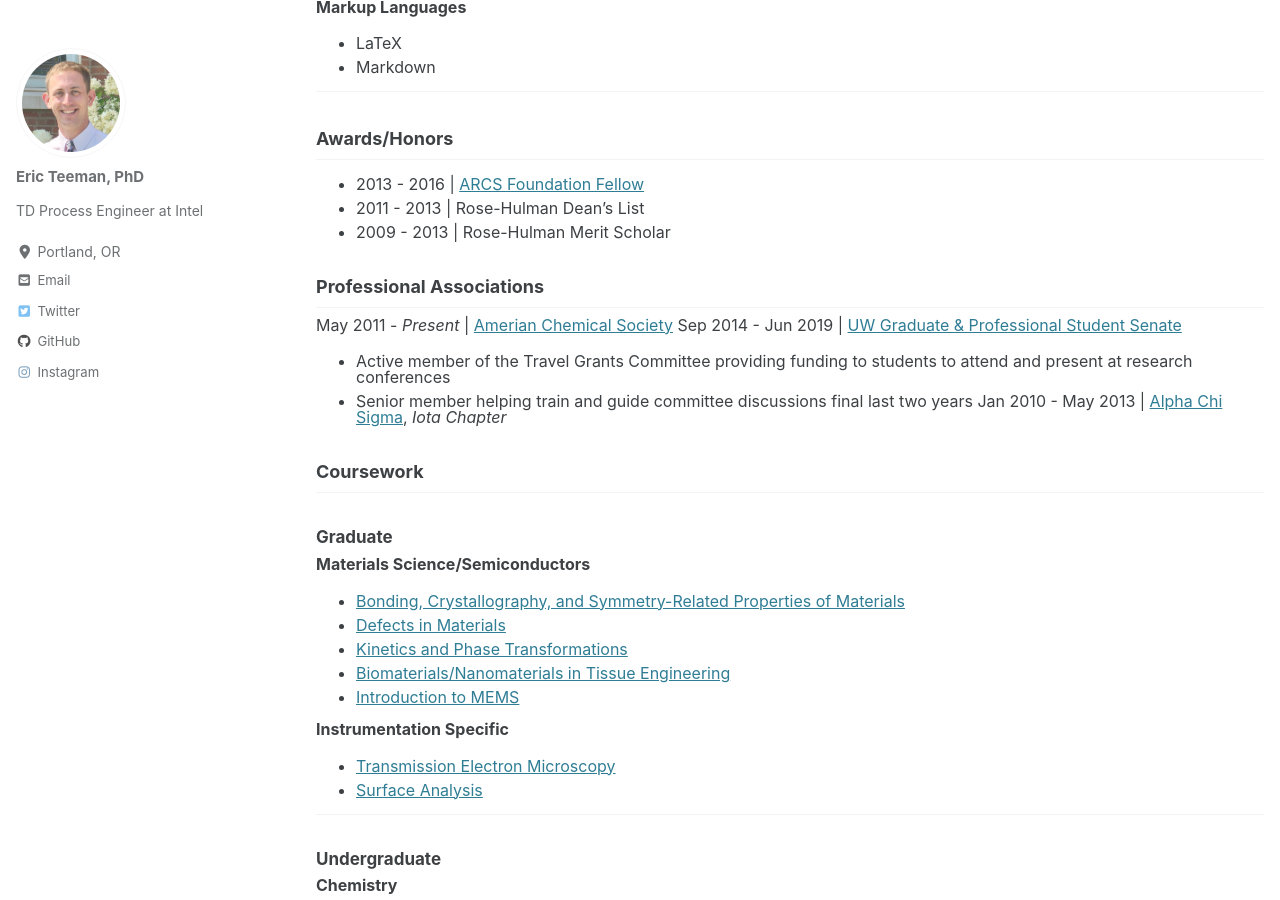
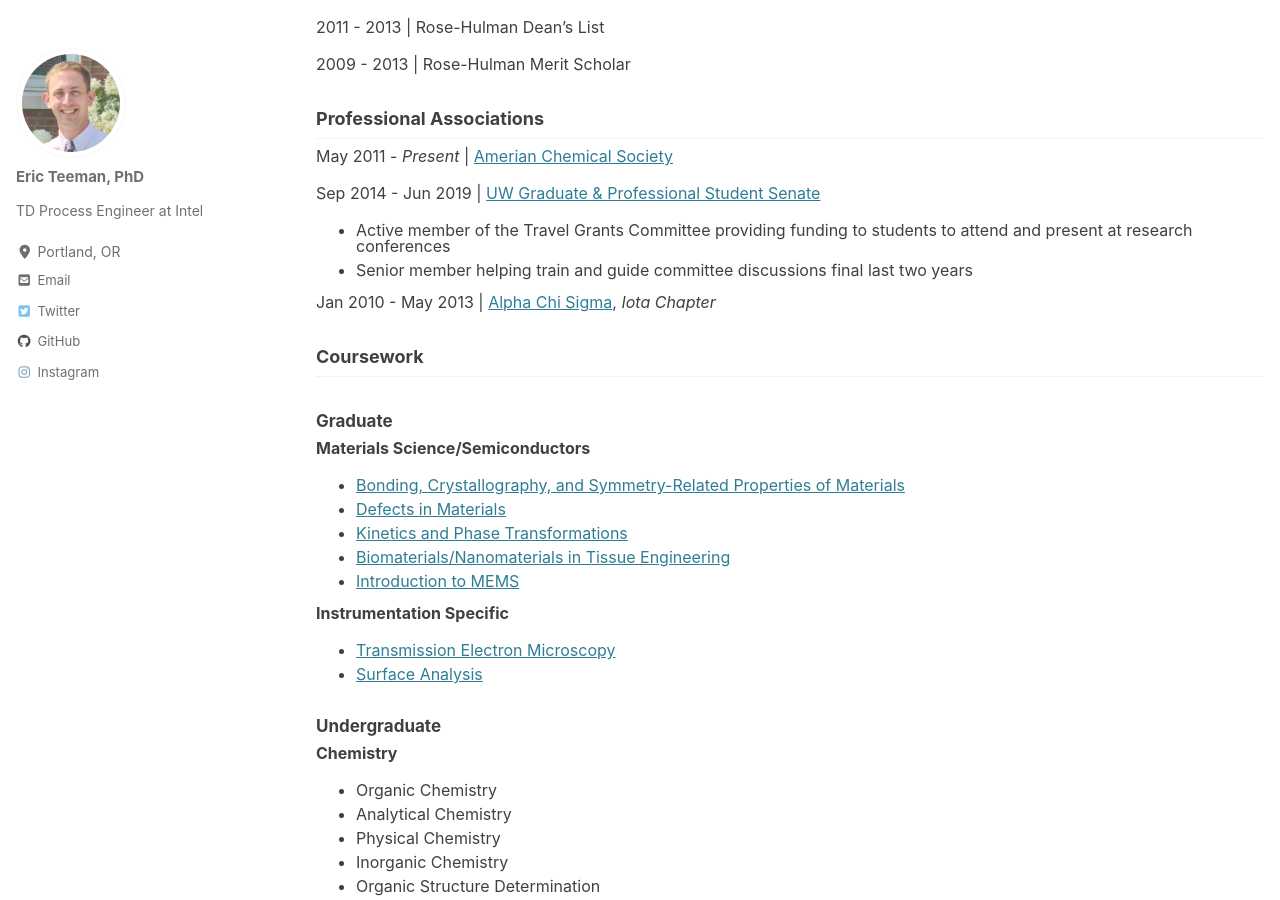
Before and after one commit to ericteeman/ericteeman.github.io, a Jekyll site: the page built from _pages/cv.md, in a window 1280 px wide and 900 px high, scrolled down 3326 px. Built offline with Jekyll 4.4.1, drawn with Linux system fonts in a browser that asks for light colours; cached includes are drawn as plain includes; nearby versions of some CDN libraries.

Commit message:
Update cv.md

```diff
--- a/_pages/cv.md
+++ b/_pages/cv.md
@@ -12,8 +12,6 @@ classes: wide
 
 Sep 2019 - *Present* \| [Intel](http://intel.com), Hillsboro, OR
 
----
-
 **Cell Engineering Intern**
 
 Jun 2013 - Aug 2013 \| [EnerDel](http://enerdel.com), Indianapolis, IN
@@ -21,16 +19,12 @@ Jun 2013 - Aug 2013 \| [EnerDel](http://enerdel.com), Indianapolis, IN
 * Characterized and developed electrochemical testing protocol for Lithium Titanate Oxide for potential use in Li-ion batteries
 * Analysis methods included SEM, ICP-MS, XRD, FTIR, and Optical microscopy
 
----
-
 **Lab Technician**
 
 Aug 2011 - May 2013 \| [Rose-Hulman Institute of Technology](http://www.rose-hulman.edu/academics/academic-departments/chemistry-and-biochemistry/index.html), Terre Haute, IN
 
 * Prepared undergraduate labs and instruments in the Chemistry Department
 * Calibrated and maintained all departmental instrumentation. A subset of which include NMR, GC-MS, LC-MS, FTIR, Raman, CV, CE
-
----
 
 **Research and Development Intern**
 
@@ -49,19 +43,16 @@ Sep 2013 - Jun 2019 \| [University of Washington](http://washington.edu), Seattl
 * Addt'l. Degree Title: Nanotechnology & Molecular Engineering
 * Thesis: Intracellular dynamics of superparamagnetic iron oxide nanoparticles for magnetic particle imaging
 
----
-
 **Master of Science in Materials Science & Engineering**
 
 Sep 2013 - Mar 2016 \| [University of Washington](http://washington.edu), Seattle, WA
-
----
 
 **Bachelor of Science in Chemistry** (Cum Laude)
 
 Aug 2009 - May 2013 \| [Rose-Hulman Institute of Technology](https://www.rose-hulman.edu/), Terre Haute, IN
 
 * Minor: Solid State Physics/Materials Science
+
 
 ## Research Experience
 
@@ -75,8 +66,6 @@ Advisor: Prof. Kannan Krishnan
 * Exposed iron oxide nanoparticles to cell environments and imaged by TEM to extract quantitative nanoparticle size and spatial distributions
 * Lab Safety Manager coordinating and training in EH&S policies and practices in the Krishnan Lab
 
----
-
 **Independent Undergraduate Researcher**
 
 Jan 2012 - May 2013 \| Departments of Chemistry and Physics, Rose-Hulman Institute of Technology, Terre Haute, IN
@@ -86,15 +75,11 @@ Advisors: Prof. Scott Kirkpatrick & Prof. Daniel Morris
 * Utilized clean room environments and equipment in the preparation and characterization of samples
 * Primary characterization of carbon nanotubes included SEM and Raman spectroscopy
 
----
-
 **Interdisciplinary Research Collaborative**
 
 Jun 2012 - Sep 2012 \| Departments of Chemistry and Physics, Rose-Hulman Institute of Technology, Terre Haute, IN
 
 * Full-time continuation of undergraduate research during summer months
-
----
 
 **Undergraduate Research Assistant**
 
@@ -102,6 +87,7 @@ Aug 2011 - May 2012 \| Rose-Hulman Ventures, Terre Haute, IN
 
 Advisor: Prof. Rebecca DeVasher
 * Collaboration with the Indiana Soybean Alliance with the goal of developing an environmentally friendly marker ink based on soybean oil using green chemistry concepts and methods
+
 
 ## Teaching Experience
 
@@ -120,6 +106,7 @@ Departments of Materials Science & Engineering and Physics, Univeristy of Washin
 * [Thermodynamics](https://www.washington.edu/students/crscat/mse.html#mse599) (Autumn 2017)
 
 *Undergraduate Level:*
+
 * [General Physics Laboratory & Tutorial](https://www.washington.edu/students/crscat/phys.html#phys117) (Spring 2019)
 * [General Physics Laboratory & Mechanics Laboratory](https://www.washington.edu/students/crscat/phys.html#phys117) (Winter 2019)
 * [Design in Materials Engineering I](https://www.washington.edu/students/crscat/mse.html#mse491) (Autumn 2018)
@@ -132,9 +119,11 @@ Departments of Materials Science & Engineering and Physics, Univeristy of Washin
 * [Integrated Junior Lab II](https://www.washington.edu/students/crscat/mse.html#mse312) (Winter 2014)
 * [Integrated Junior Lab I](https://www.washington.edu/students/crscat/mse.html#mse311) (Autumn 2013)
 
+
 ## Skills
 
 **Instrumentation**
+
 * Electron microscopy (scanning, transmission)
 * Energy-dispersive X-ray spectroscopy
 * High pressure freezing and freeze substitution
@@ -152,42 +141,46 @@ Departments of Materials Science & Engineering and Physics, Univeristy of Washin
 * Cyclic voltammetry
 * Plasma-enhanced chemical vapor deposition
 
----
+**Programming Languages**
 
-**Programming Languages**
 * C#
 * R
 * Python
 * Maple
 * Mathematica
 
----
+**Markup Languages**
 
-**Markup Languages**
 * LaTeX
 * Markdown
 
----
 
 ## Awards/Honors
-* 2013 - 2016 \| [ARCS Foundation Fellow](http://www.seattlearcsfoundation.org/)
-* 2011 - 2013 \| Rose-Hulman Dean's List
-* 2009 - 2013 \| Rose-Hulman Merit Scholar
+
+2013 - 2016 \| [ARCS Foundation Fellow](http://www.seattlearcsfoundation.org/)
+
+2011 - 2013 \| Rose-Hulman Dean's List
+
+2009 - 2013 \| Rose-Hulman Merit Scholar
 
 
 ## Professional Associations
 
 May 2011 - *Present* \| [Amerian Chemical Society](https://www.acs.org)
+
 Sep 2014 - Jun 2019 \| [UW Graduate & Professional Student Senate](http://depts.washington.edu/gpss/)
 * Active member of the Travel Grants Committee providing funding to students to attend and present at research conferences
 * Senior member helping train and guide committee discussions final last two years
+
 Jan 2010 - May 2013 \| [Alpha Chi Sigma](https://www.alphachisigma.org/), *Iota Chapter*
+
 
 ## Coursework
 
 ### Graduate
 
 **Materials Science/Semiconductors**
+
 * [Bonding, Crystallography, and Symmetry-Related Properties of Materials](https://www.washington.edu/students/crscat/mse.html#mse510)
 * [Defects in Materials](https://www.washington.edu/students/crscat/mse.html#mse541)
 * [Kinetics and Phase Transformations](https://www.washington.edu/students/crscat/mse.html#mse525)
@@ -195,14 +188,14 @@ Jan 2010 - May 2013 \| [Alpha Chi Sigma](https://www.alphachisigma.org/), *Iota
 * [Introduction to MEMS](https://www.washington.edu/students/crscat/ee.html#ee504)
 
 **Instrumentation Specific**
+
 * [Transmission Electron Microscopy]( https://www.washington.edu/students/crscat/mse.html#mse512)
 * [Surface Analysis](https://www.washington.edu/students/crscat/bioeng.html#bioen592)
-
----
 
 ### Undergraduate
 
 **Chemistry**
+
 * Organic Chemistry
 * Analytical Chemistry
 * Physical Chemistry
@@ -210,6 +203,7 @@ Jan 2010 - May 2013 \| [Alpha Chi Sigma](https://www.alphachisigma.org/), *Iota
 * Organic Structure Determination
 
 **Materials Science/Semiconductors**
+
 * Materials Science and Engineering
 * Semiconductor Materials and Applications
 * Semiconductor Devices and Fabrication
@@ -217,11 +211,12 @@ Jan 2010 - May 2013 \| [Alpha Chi Sigma](https://www.alphachisigma.org/), *Iota
 * Microsensors
 
 **Instrumentation Specific**
+
 * GC/MS
 * FTIR
 * Raman
 * NMR
 
+**Software Development**
 
-**Software Development**
 * Introduction to Software Development
```
